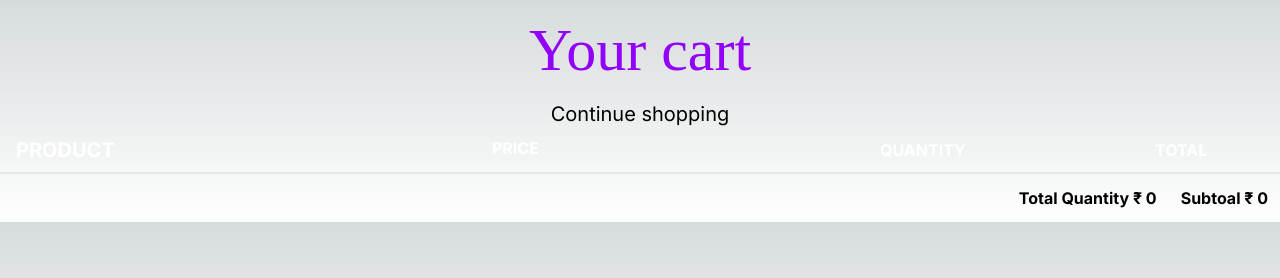
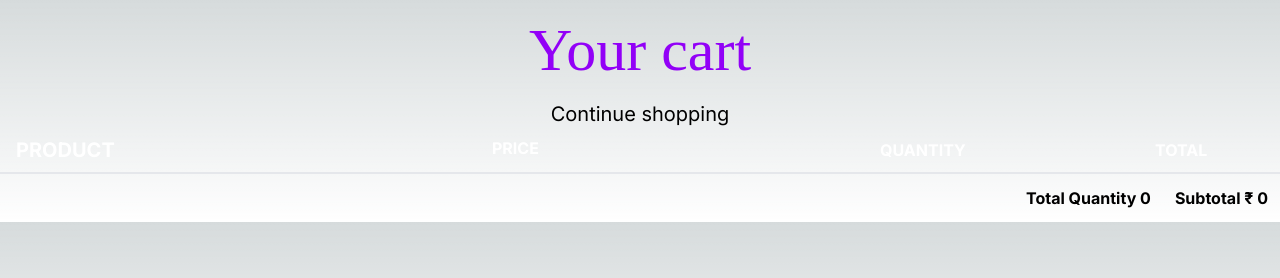
Before and after one commit to Anitha1827/neonattack-ui, a Next.js app: page /addtocart in a window 1280 px wide. Shown: the top 278 px of the page. Built offline with nearby package versions, Linux system fonts and the light colour scheme.

Commit message:
spell correction

```diff
--- a/src/app/addtocart/page.jsx
+++ b/src/app/addtocart/page.jsx
@@ -32,7 +32,6 @@ const AddToCart = () => {
       typeof localStorage !== "undefined" && localStorage.getItem("cart")
     );
     setData(cart);
-    console.log("line6", cart);
   }, []);
 
   const handlecontinue = () => {
@@ -159,10 +158,10 @@ const AddToCart = () => {
         </table>
         <div className="flex flex-row flex-wrap justify-end">
         <h1 className="text-right font-bold p-3">
-          Total Quantity <span>₹ {totalquantity}</span>
+          Total Quantity <span> {totalquantity}</span>
         </h1>
         <h1 className="text-right font-bold p-3">
-          Subtoal <span>₹ {totalprice}</span>
+          Subtotal <span>₹ {totalprice}</span>
         </h1>
         </div>
         {/* <div class="flex justify-end px-4 py-2">
```
